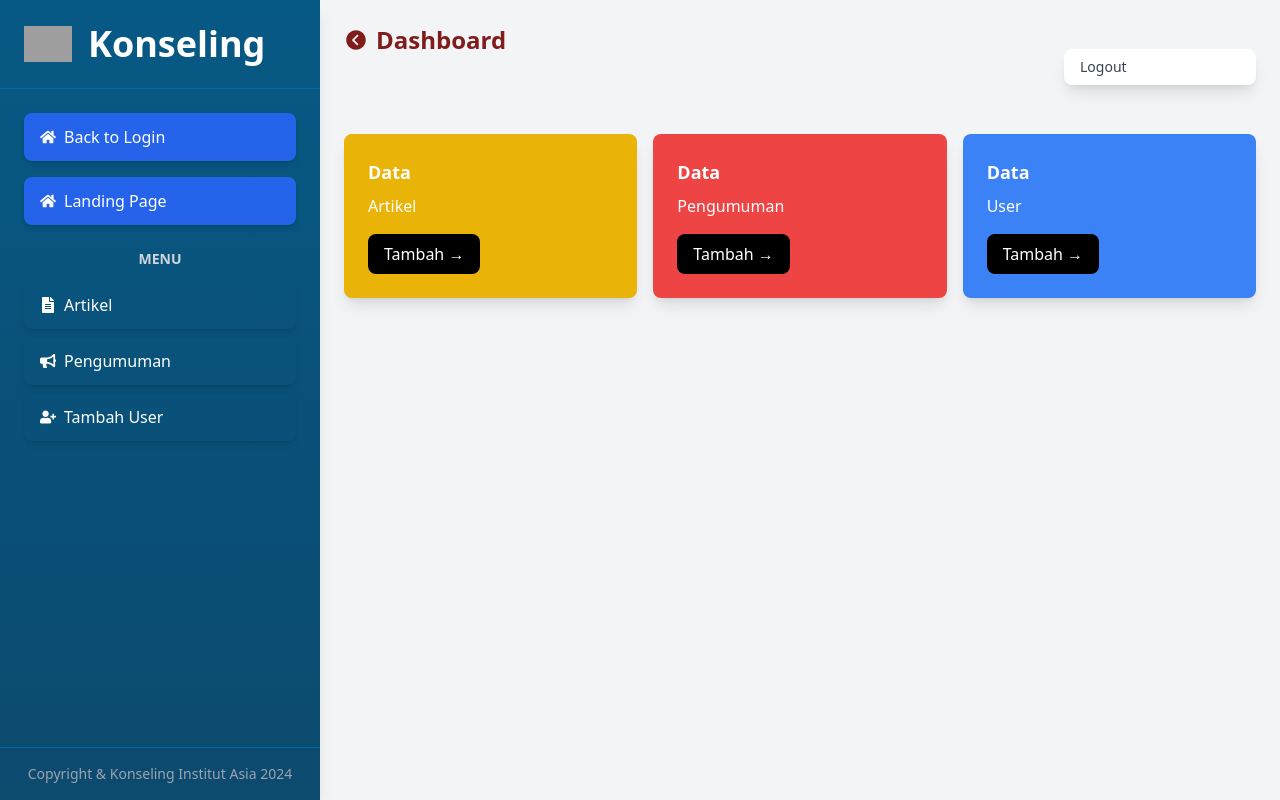
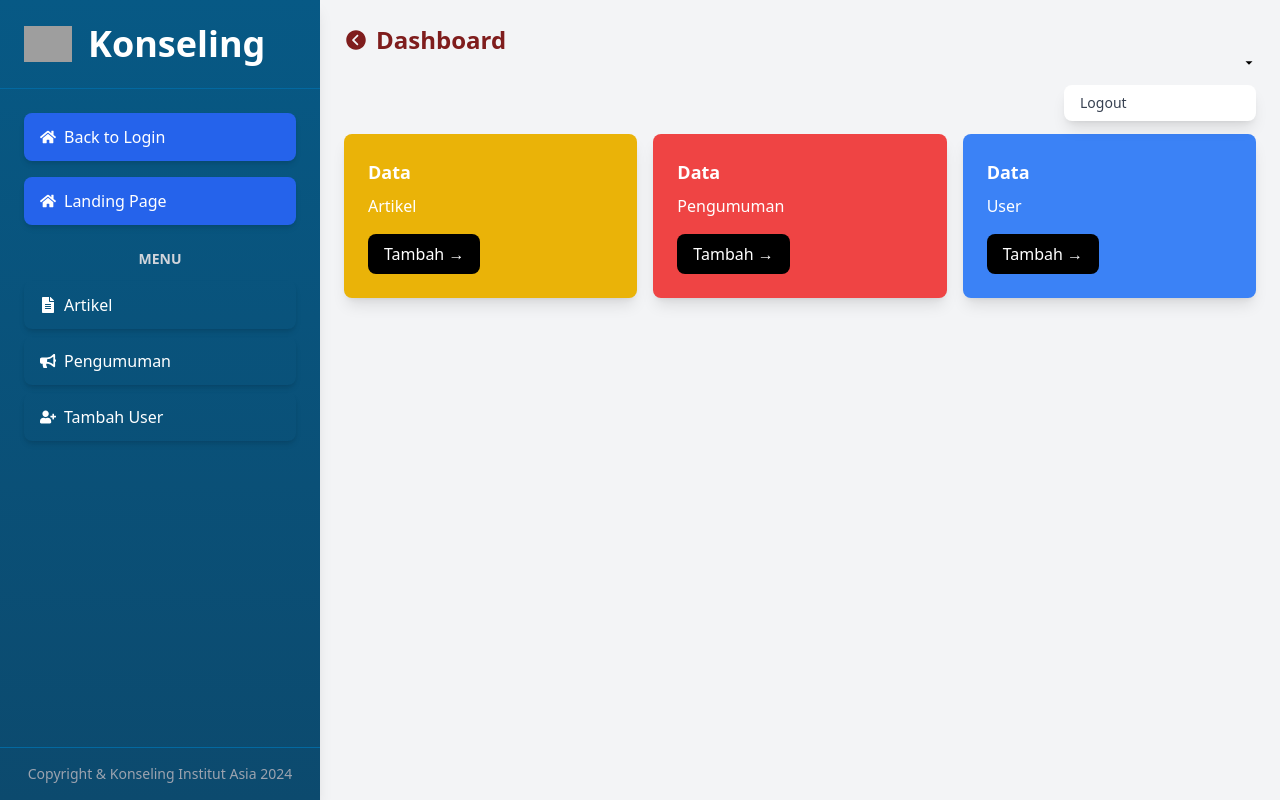
Before and after one commit to wahyupratamaaa/conselingasia, a Next.js app in the folder conseling_beta/: page /Dashboard in a window 1280 px wide. Both pictures are taken after a click on the element 1247 px from the left and 63 px from the top of the page. Built offline with nearby package versions, Linux system fonts and the light colour scheme; grey boxes are pictures that could not be loaded.

Commit message:
push all

```diff
--- a/conseling_beta/src/app/Dashboard/Article/ArticleCrud.tsx
+++ b/conseling_beta/src/app/Dashboard/Article/ArticleCrud.tsx
@@ -123,7 +123,7 @@ export default function ArticleCrud() {
 
       // Update the visibility state of the article in the local state
       const message =
-        datas.data.status == "1"
+        datas.data.status == "0"
           ? "Artikel telah berhasil diarsipkan."
           : "Artikel telah berhasil dibuka arsipnya.";
       await Swal.fire({ icon: "success", title: "Berhasil", text: message });
@@ -209,7 +209,7 @@ export default function ArticleCrud() {
                     />
                   </td>
                   <td className="w-1/3 px-4 py-2 border border-gray-300">
-                    {article.isi.replace(/<\/?[^>]+(>|$)/g, "").slice(0, 50)}
+                    {article.isi.replace(/<\/?[^>]+(>|$)/g, "").slice(0, 200)}
                     ...
                   </td>
                   <td className="px-4 py-2 border border-gray-300">
--- a/conseling_beta/src/app/Dashboard/page.tsx
+++ b/conseling_beta/src/app/Dashboard/page.tsx
@@ -68,7 +68,7 @@ export default function Dashboard() {
             </h1>
 
             {isOpen && (
-              <div className="absolute right-0 mt-2 w-48 bg-white border-gray-300 rounded-lg shadow-lg z-10 overflow-hidden duration-500">
+              <div className="absolute right-0 mt-20 w-48 bg-white border-gray-300 rounded-lg shadow-lg z-10 overflow-hidden duration-500">
                 <button
                   className="block w-full text-left px-4 py-2 text-sm text-gray-700 hover:bg-gray-200"
                   onClick={handleLogout}
--- a/conseling_beta/src/app/components/Layout/pageConseling.tsx
+++ b/conseling_beta/src/app/components/Layout/pageConseling.tsx
@@ -36,7 +36,7 @@ export default function Home() {
           <li>
             <a
               href="/Dashboard/Article"
-              className="flex items-center py-3 px-4 text-center rounded-lg hover:bg-gray-700 transition duration-300 shadow-md hover:shadow-lg"
+              className="flex items-center py-3 px-4 text-center rounded-lg hover:bg-gray-700   transition duration-300 shadow-md hover:shadow-lg"
             >
               <FaFileAlt className="mr-2" />
               Artikel
```
Also changed, not shown: 2 other files (tests, documents, lock files or other folders).
